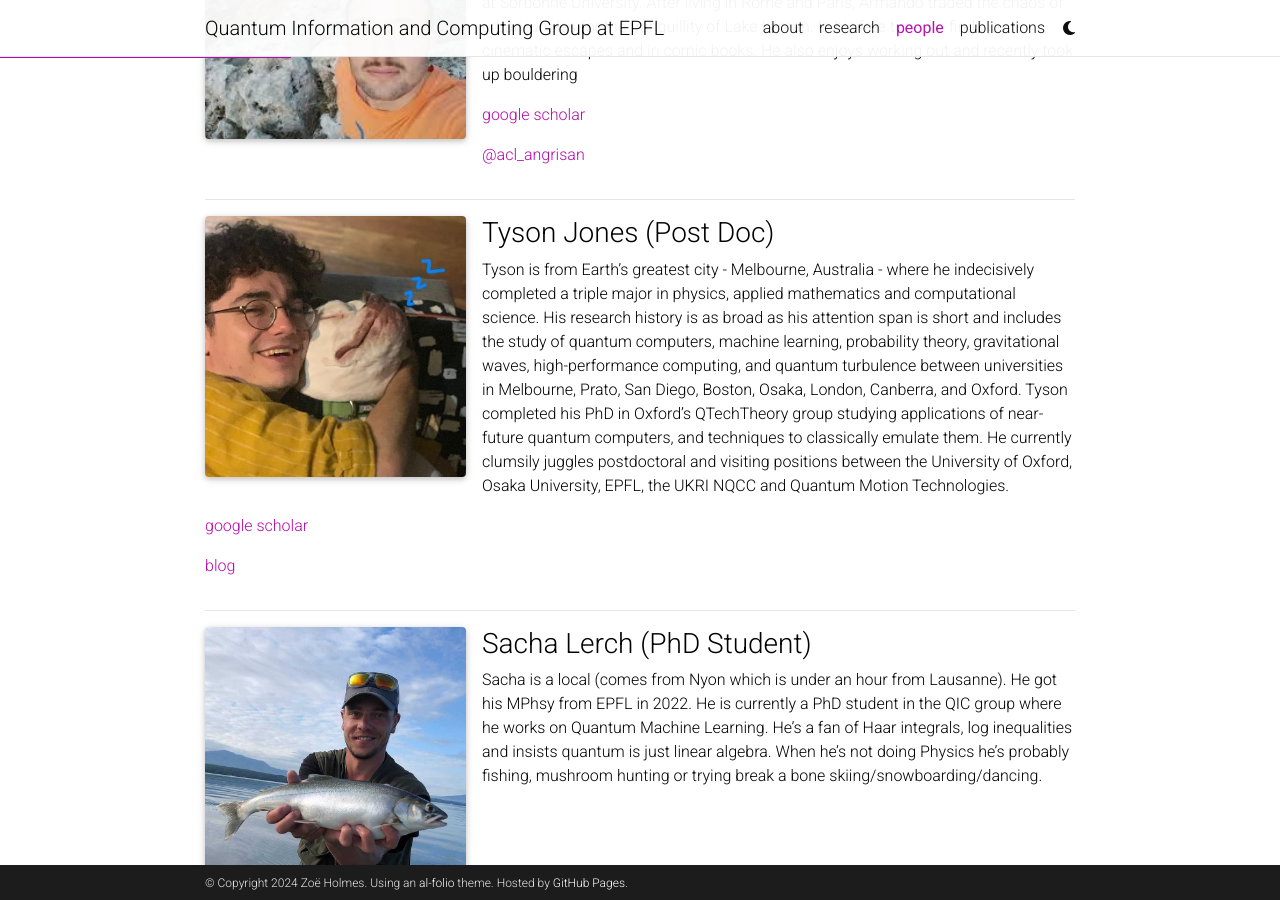
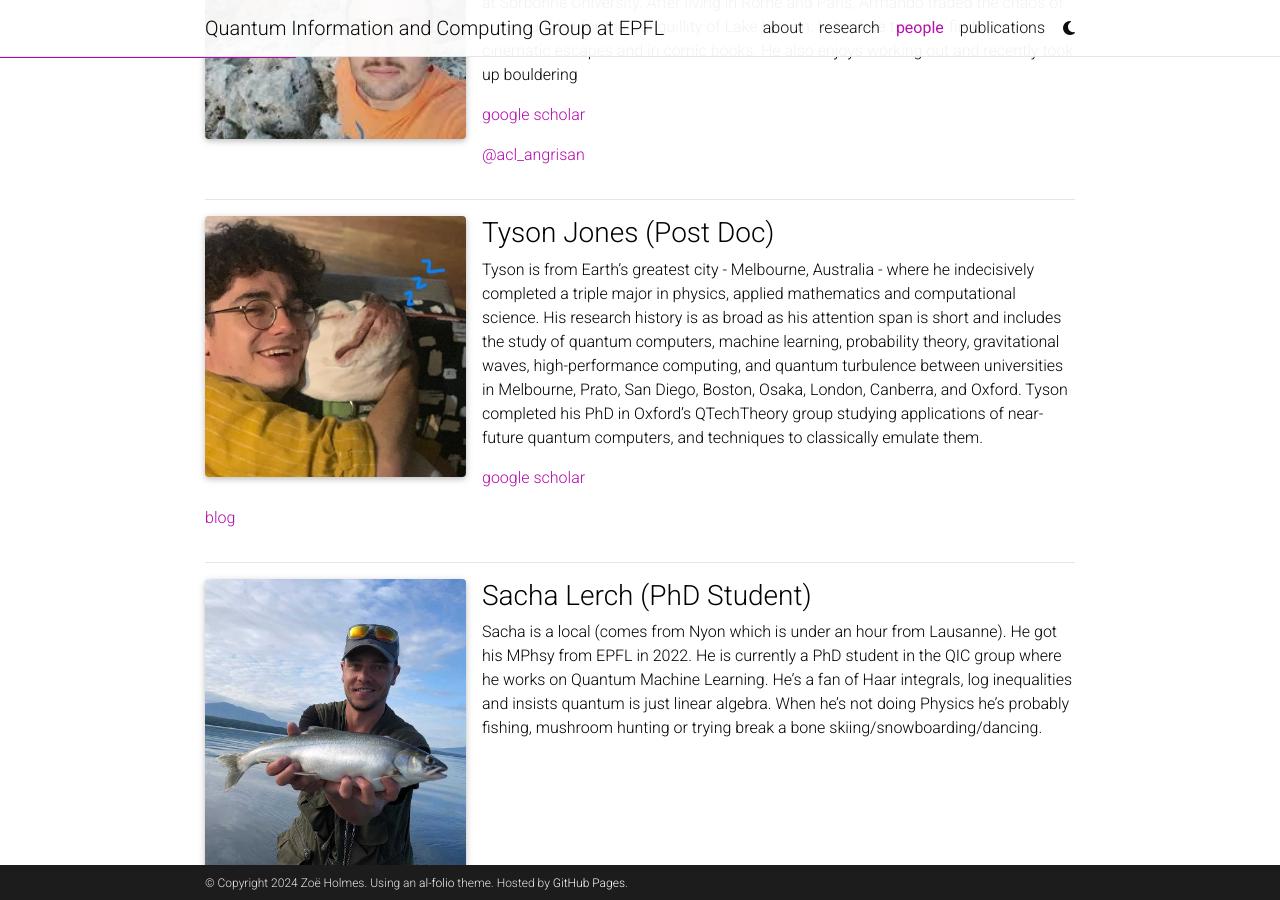
Before and after one commit to tomfparker/QIC-group-web, a Jekyll site: the page built from _pages/profiles.md, in a window 1280 px wide and 900 px high, scrolled down 735 px. Built offline with Jekyll 4.4.1, drawn with Linux system fonts in a browser that asks for light colours; full-size pictures stand in for the smaller copies a plugin makes; comment, search, counter and statistics services are not loaded; a style sheet for code colours, icons or effects is not loaded.

```diff
--- a/_pages/about_tyson.md
+++ b/_pages/about_tyson.md
@@ -1,6 +1,6 @@
 ### Tyson Jones (Post Doc)
 
-Tyson is from Earth's greatest city - Melbourne, Australia -  where he indecisively completed a triple major in physics, applied mathematics and computational science. His research history is as broad as his attention span is short and includes the study of quantum computers, machine learning, probability theory, gravitational waves, high-performance computing, and quantum turbulence between universities in Melbourne, Prato, San Diego, Boston, Osaka, London, Canberra, and Oxford. Tyson completed his PhD in Oxford's QTechTheory group studying applications of near-future quantum computers, and techniques to classically emulate them. He currently clumsily juggles postdoctoral and visiting positions between the University of Oxford, Osaka University, EPFL, the UKRI NQCC and Quantum Motion Technologies.
+Tyson is from Earth's greatest city - Melbourne, Australia -  where he indecisively completed a triple major in physics, applied mathematics and computational science. His research history is as broad as his attention span is short and includes the study of quantum computers, machine learning, probability theory, gravitational waves, high-performance computing, and quantum turbulence between universities in Melbourne, Prato, San Diego, Boston, Osaka, London, Canberra, and Oxford. Tyson completed his PhD in Oxford's QTechTheory group studying applications of near-future quantum computers, and techniques to classically emulate them.
 
 [google scholar](https://scholar.google.com/citations?user=ZELdPJIAAAAJ&hl=en)
 
```
